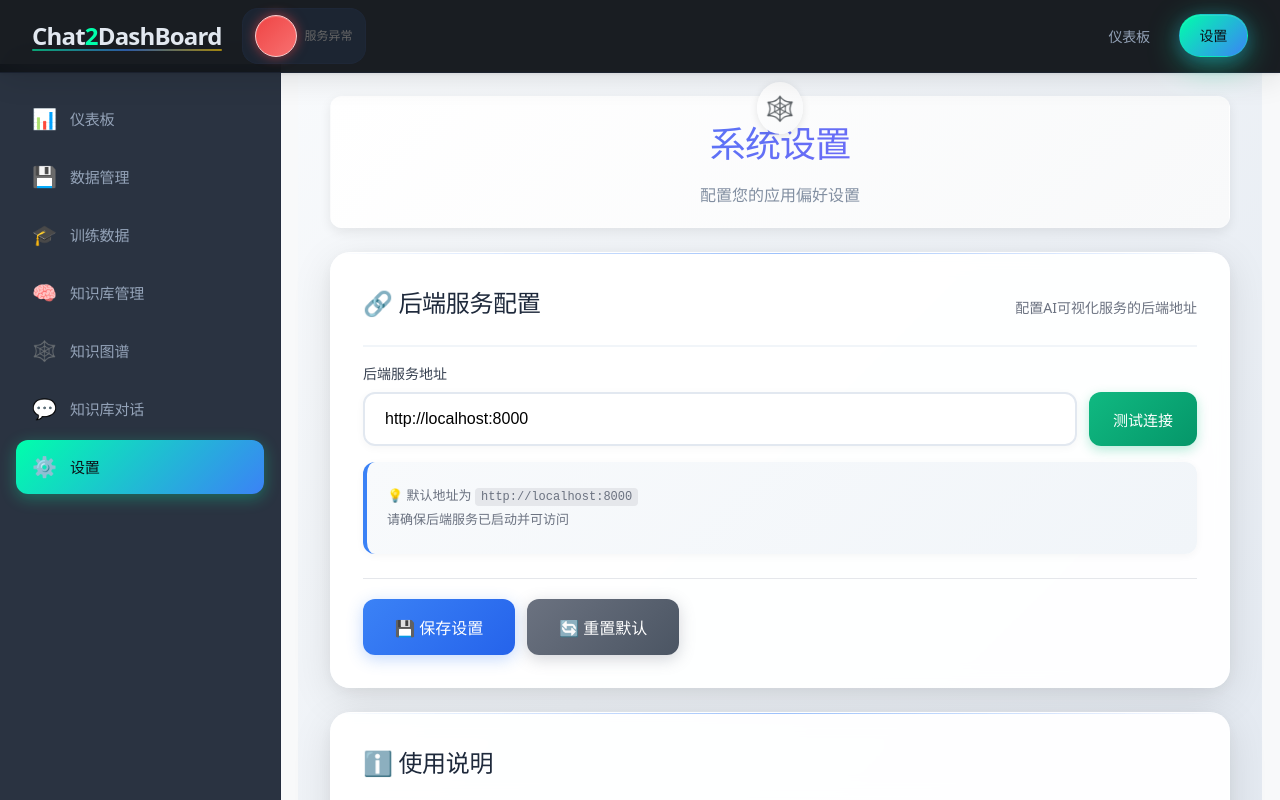
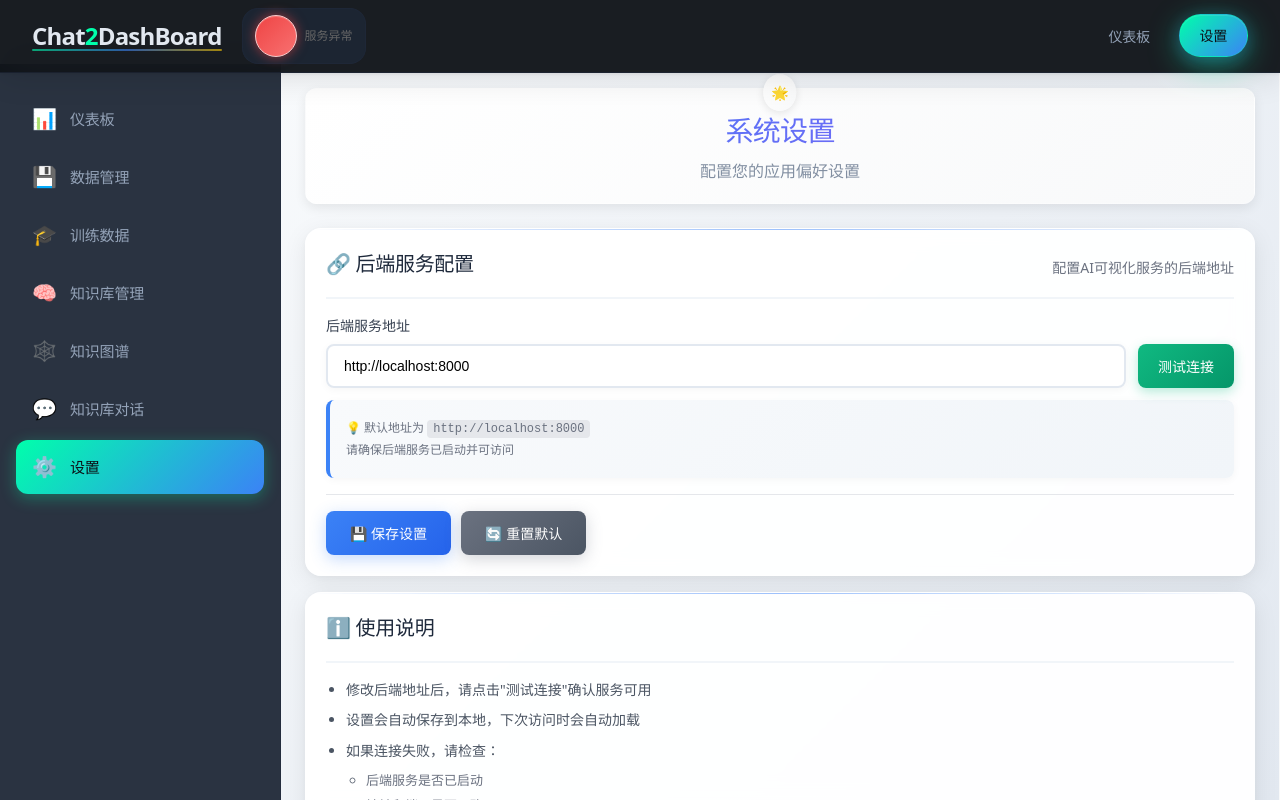
Before and after one commit to JasonDZS/chat2dashboard, a React (Vite) app in the folder frontend/: page /settings in a window 1280 px wide. Built offline with nearby package versions, Linux system fonts and the light colour scheme; no server answers.

Commit message:
feat: update styles for KnowledgeGraph and Settings pages for improved layout and readability

```diff
--- a/frontend/src/pages/KnowledgeGraph.css
+++ b/frontend/src/pages/KnowledgeGraph.css
@@ -35,12 +35,12 @@
 }
 
 .page-header::before {
-  content: '🕸️';
+  content: '🌟';
   position: absolute;
   top: -15px;
   left: 50%;
   transform: translateX(-50%);
-  font-size: 24px;
+  font-size: 14px;
   background: linear-gradient(135deg, #ffffff 0%, #f8f9fa 100%);
   padding: 8px;
   border-radius: 50%;
--- a/frontend/src/pages/Settings.css
+++ b/frontend/src/pages/Settings.css
@@ -1,24 +1,25 @@
 .settings-page {
-  padding: 32px;
+  padding: 24px;
   flex: 1;
-  width: 90%;
+  width: 95%;
+  height: calc(100vh - 80px);
+  overflow: hidden;
   margin: 0 auto;
-  min-height: 100vh;
   background: linear-gradient(135deg, #f8fafc 0%, #e2e8f0 100%);
   position: relative;
 }
 
 .page-header {
-  margin-bottom: 40px;
+  margin-bottom: 24px;
   text-align: center;
   position: relative;
-  padding: 24px 0;
+  padding: 16px 0;
 }
 
 .page-header h2 {
-  margin: 0 0 12px 0;
+  margin: 0 0 8px 0;
   color: #1e293b;
-  font-size: 36px;
+  font-size: 28px;
   font-weight: 700;
   background: linear-gradient(135deg, #3b82f6, #8b5cf6);
   -webkit-background-clip: text;
@@ -30,7 +31,7 @@
 .page-header p {
   margin: 0;
   color: #64748b;
-  font-size: 18px;
+  font-size: 16px;
   font-weight: 400;
   opacity: 0.8;
 }
@@ -38,14 +39,14 @@
 .settings-content {
   display: flex;
   flex-direction: column;
-  gap: 24px;
+  gap: 16px;
 }
 
 .settings-section {
   background: rgba(255, 255, 255, 0.95);
-  border-radius: 20px;
-  padding: 32px;
-  box-shadow: 0 10px 40px rgba(0, 0, 0, 0.1), 0 4px 16px rgba(0, 0, 0, 0.05);
+  border-radius: 16px;
+  padding: 20px;
+  box-shadow: 0 6px 24px rgba(0, 0, 0, 0.08), 0 2px 8px rgba(0, 0, 0, 0.04);
   border: 1px solid rgba(255, 255, 255, 0.2);
   backdrop-filter: blur(10px);
   transition: all 0.3s ease;
@@ -54,20 +55,20 @@
 }
 
 .section-header {
-  margin-bottom: 28px;
+  margin-bottom: 20px;
   border-bottom: 2px solid #f1f5f9;
-  padding-bottom: 16px;
+  padding-bottom: 12px;
   position: relative;
 }
 
 .section-header h3 {
-  margin: 0 0 8px 0;
+  margin: 0 0 6px 0;
   color: #1e293b;
-  font-size: 24px;
+  font-size: 20px;
   font-weight: 600;
   display: flex;
   align-items: center;
-  gap: 12px;
+  gap: 8px;
   letter-spacing: -0.015em;
 }
 
@@ -78,7 +79,7 @@
 }
 
 .setting-item {
-  margin-bottom: 20px;
+  margin-bottom: 16px;
 }
 
 .setting-item label {
@@ -97,10 +98,10 @@
 
 .url-input {
   flex: 1;
-  padding: 16px 20px;
+  padding: 12px 16px;
   border: 2px solid #e2e8f0;
-  border-radius: 12px;
-  font-size: 16px;
+  border-radius: 8px;
+  font-size: 14px;
   transition: all 0.3s cubic-bezier(0.4, 0, 0.2, 1);
   background: rgba(255, 255, 255, 0.9);
   backdrop-filter: blur(5px);
@@ -115,13 +116,13 @@
 }
 
 .test-btn {
-  padding: 16px 24px;
+  padding: 12px 20px;
   background: linear-gradient(135deg, #10b981, #059669);
   color: white;
   border: none;
-  border-radius: 12px;
+  border-radius: 8px;
   cursor: pointer;
-  font-size: 15px;
+  font-size: 14px;
   font-weight: 600;
   transition: all 0.3s cubic-bezier(0.4, 0, 0.2, 1);
   white-space: nowrap;
@@ -143,10 +144,10 @@
 }
 
 .connection-status {
-  margin-top: 16px;
-  padding: 16px 20px;
-  border-radius: 12px;
-  font-size: 15px;
+  margin-top: 12px;
+  padding: 12px 16px;
+  border-radius: 8px;
+  font-size: 14px;
   font-weight: 600;
   transition: all 0.3s ease;
   animation: slideIn 0.3s ease-out;
@@ -165,17 +166,17 @@
 }
 
 .setting-description {
-  margin-top: 16px;
-  padding: 20px;
+  margin-top: 12px;
+  padding: 16px;
   background: linear-gradient(135deg, #f8fafc, #f1f5f9);
-  border-radius: 12px;
+  border-radius: 8px;
   border-left: 4px solid #3b82f6;
   box-shadow: 0 2px 8px rgba(0, 0, 0, 0.04);
 }
 
 .setting-description p {
-  margin: 4px 0;
-  font-size: 13px;
+  margin: 3px 0;
+  font-size: 12px;
   color: #6b7280;
 }
 
@@ -189,20 +190,20 @@
 
 .setting-actions {
   display: flex;
-  gap: 12px;
-  margin-top: 24px;
-  padding-top: 20px;
+  gap: 10px;
+  margin-top: 16px;
+  padding-top: 16px;
   border-top: 1px solid #e5e7eb;
 }
 
 .save-btn {
-  padding: 16px 32px;
+  padding: 12px 24px;
   background: linear-gradient(135deg, #3b82f6, #2563eb);
   color: white;
   border: none;
-  border-radius: 12px;
+  border-radius: 8px;
   cursor: pointer;
-  font-size: 16px;
+  font-size: 14px;
   font-weight: 600;
   transition: all 0.3s cubic-bezier(0.4, 0, 0.2, 1);
   box-shadow: 0 4px 16px rgba(59, 130, 246, 0.3);
@@ -217,13 +218,13 @@
 }
 
 .reset-btn {
-  padding: 16px 32px;
+  padding: 12px 24px;
   background: linear-gradient(135deg, #6b7280, #4b5563);
   color: white;
   border: none;
-  border-radius: 12px;
+  border-radius: 8px;
   cursor: pointer;
-  font-size: 16px;
+  font-size: 14px;
   font-weight: 600;
   transition: all 0.3s cubic-bezier(0.4, 0, 0.2, 1);
   box-shadow: 0 4px 16px rgba(107, 114, 128, 0.3);
@@ -238,13 +239,13 @@
 }
 
 .save-message {
-  margin-top: 16px;
-  padding: 16px 20px;
+  margin-top: 12px;
+  padding: 12px 16px;
   background: linear-gradient(135deg, #d1fae5, #a7f3d0);
   color: #065f46;
   border: 1px solid #a7f3d0;
-  border-radius: 12px;
-  font-size: 15px;
+  border-radius: 8px;
+  font-size: 14px;
   font-weight: 600;
   animation: successMessage 3s ease-in-out;
   box-shadow: 0 4px 12px rgba(16, 185, 129, 0.2);
```
